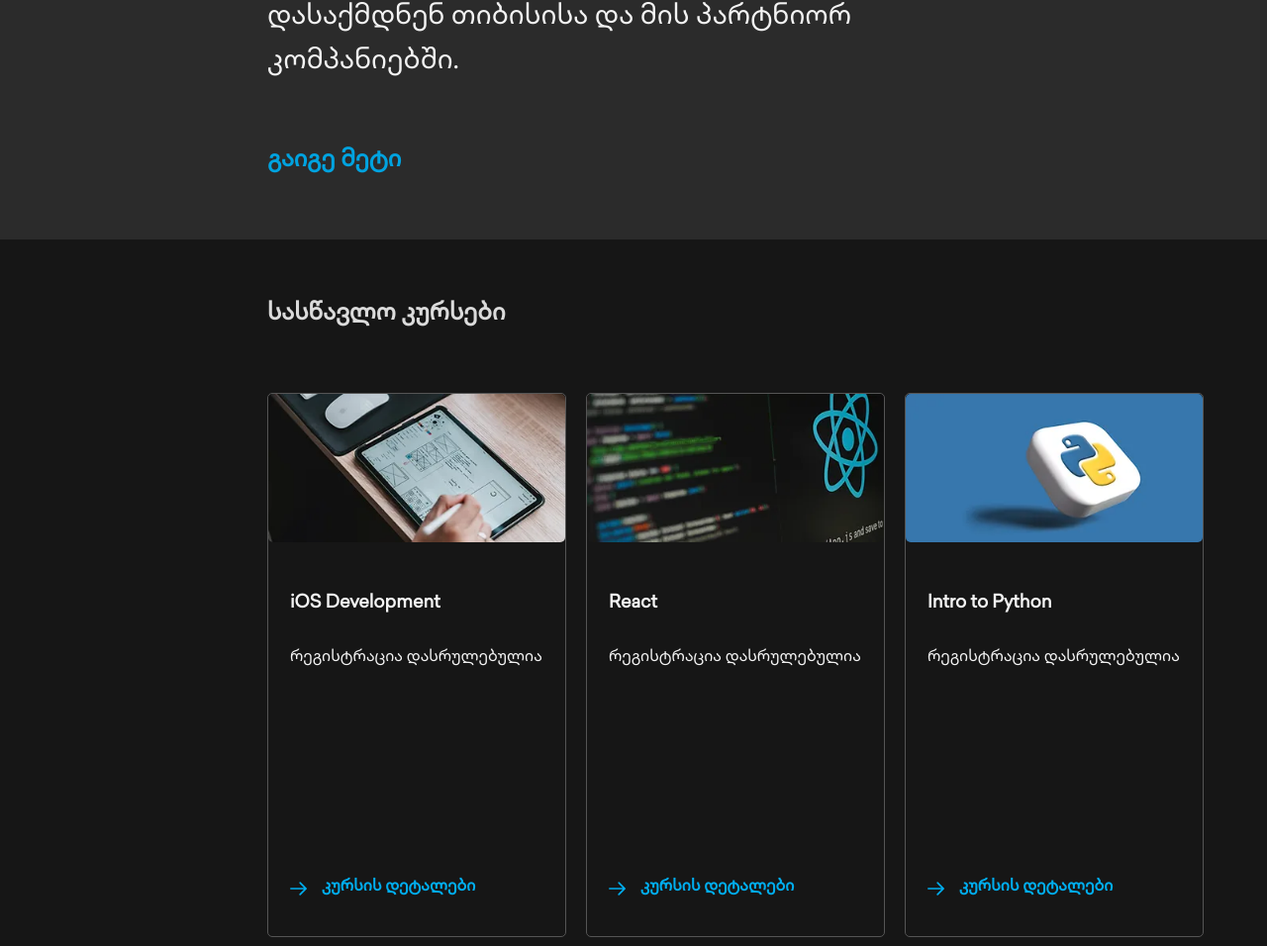
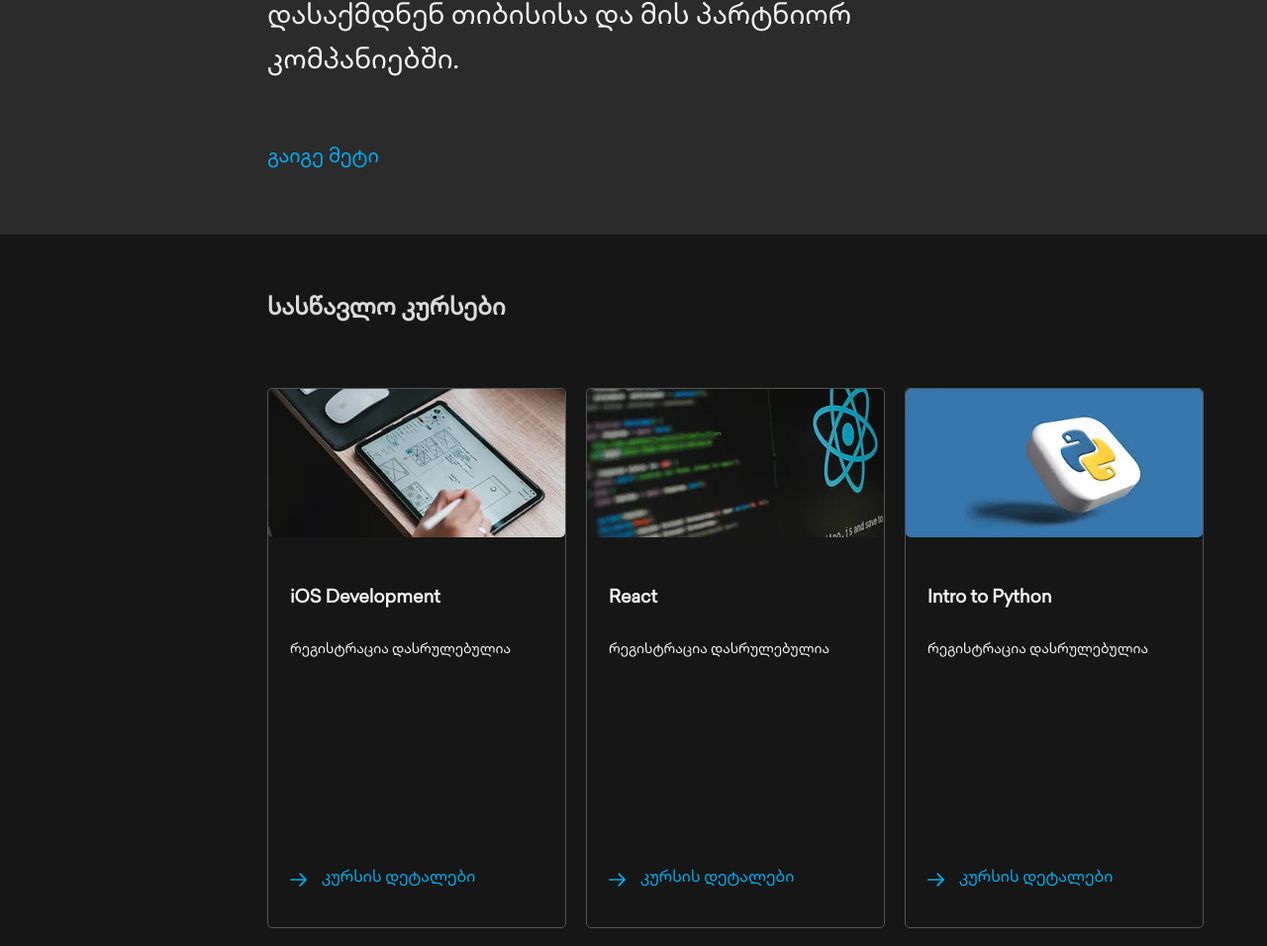
Before and after one commit to IASIKO/TBCxUSAID, a plain HTML site: page index.html in a window 1280 px wide. Shown: the part 774-1730 px from the top of the page at 99% size. Drawn offline with Linux system fonts and the light colour scheme.

Commit message:
update changes

```diff
--- a/css/sections/courses.css
+++ b/css/sections/courses.css
@@ -39,6 +39,7 @@
 }
 
 .courseDescription p {
+  font-size: 14px;
   margin-top: 30px;
 }
 
@@ -52,7 +53,7 @@
   cursor: pointer;
   color: #00aeef;
   font-size: 16px;
-  font-weight: 800;
+  font-weight: 500;
   margin-left: 15px;
   transition: 0.4s ease 0s;
 }
--- a/css/sections/jumbotron.css
+++ b/css/sections/jumbotron.css
@@ -35,9 +35,8 @@
 
 .seeMore {
   cursor: pointer;
-  font-size: 24px;
-  font-weight: 900;
-  color: #00a3e0;
+  font-size: 20px;
+  color: #00aef3;
   margin-top: 60px;
   margin-bottom: 66px;
   padding-left: 270px;
--- a/css/sections/questions.css
+++ b/css/sections/questions.css
@@ -13,13 +13,14 @@
 }
 
 .questionsTitle h2 {
+  font-size: 24px;
   color: #f4f4f4;
 }
 
 .questionsTitle a {
   cursor: pointer;
-  color: #00a3e0;
-  font-size: 24px;
+  color: #00aef3;
+  font-size: 20px;
   font-weight: 700;
   transition: 0.4s ease 0s;
 }
--- a/index.html
+++ b/index.html
@@ -157,7 +157,7 @@
 
       <section class="courses">
         <div class="coursesContainer">
-          <h4 class="coursesTitle">სასწავლო კურსები</h4>
+          <h6 class="coursesTitle">სასწავლო კურსები</h6>
           <div class="coursesGridContainer"></div>
         </div>
       </section>
```
